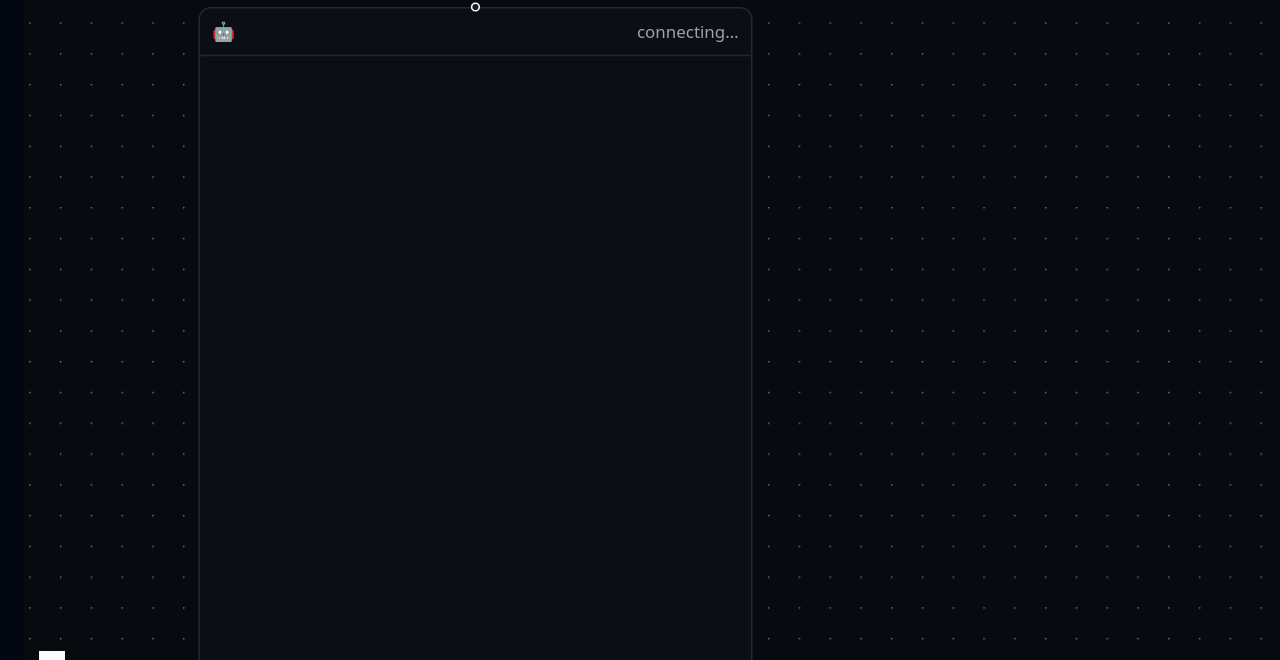
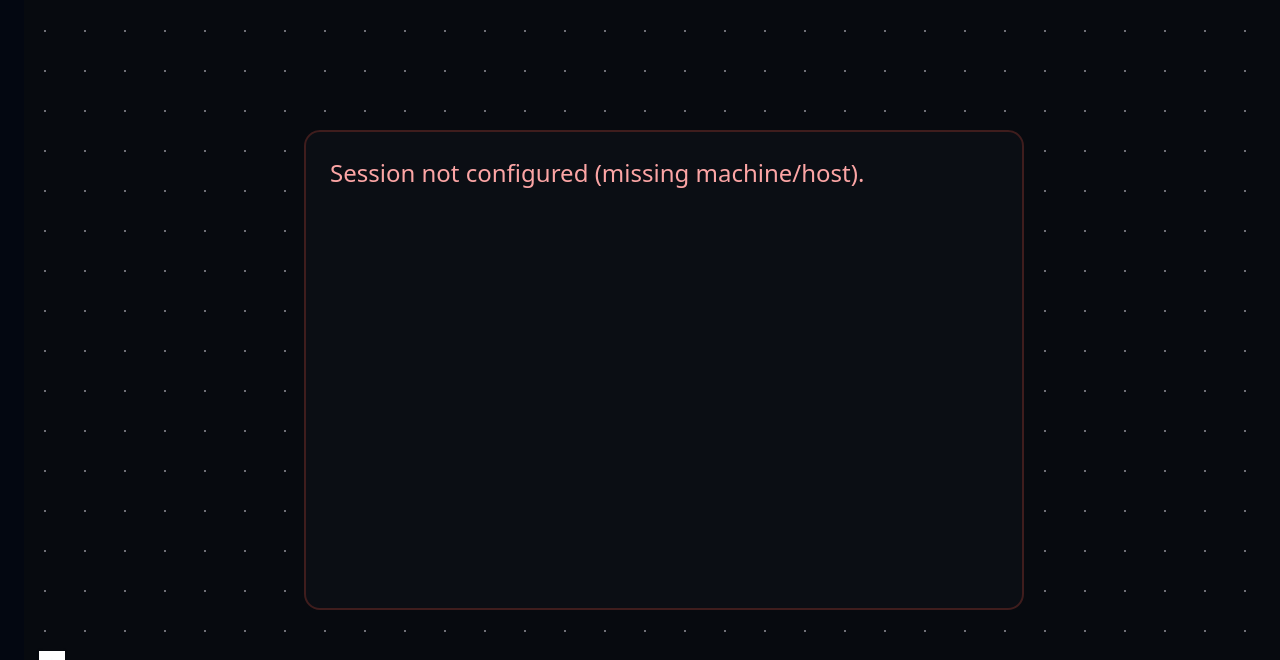
Before and after one commit to fthrvi/fleet, a Next.js app: page /canvas in a window 1280 px wide. Shown: the part 123-783 px from the top of the page. Built offline with nearby package versions, Linux system fonts and the light colour scheme; no server answers; the database is empty.

Commit message:
fix(canvas): guard unconfigured agent node + reload-to-retry hint

```diff
--- a/src/components/canvas/AgentTerminalNode.tsx
+++ b/src/components/canvas/AgentTerminalNode.tsx
@@ -13,6 +13,14 @@ export function AgentTerminalNode({ data, selected }: NodeProps) {
   // Run in the chosen project dir if provided (no terminal-server change needed).
   const launch = d.cwd ? `cd ${JSON.stringify(d.cwd)} && ${d.command}` : d.command;
   const statusColor = status === "ready" ? "#34d399" : status === "error" ? "#f87171" : "#9ca3af";
+
+  if (d?.machineId == null || !d?.hubHost) {
+    return (
+      <div style={{ width: "100%", height: "100%", minWidth: 360, minHeight: 240, background: "#0b0e14", border: "1px solid #3f1d1d", borderRadius: 8, color: "#fca5a5", fontSize: 12, padding: 12 }}>
+        Session not configured (missing machine/host).
+      </div>
+    );
+  }
 
   return (
     <div style={{ width: "100%", height: "100%", minWidth: 360, minHeight: 240, background: "#0b0e14", border: "1px solid #1f2937", borderRadius: 8, display: "flex", flexDirection: "column", overflow: "hidden" }}>
@@ -30,6 +38,7 @@ export function AgentTerminalNode({ data, selected }: NodeProps) {
           <div style={{ position: "absolute", inset: 4, background: "rgba(11,14,20,.92)", color: "#fca5a5", fontSize: 12, padding: 12, overflow: "auto" }}>
             <strong>Connection failed</strong>
             <div style={{ marginTop: 6, fontFamily: "ui-monospace, monospace" }}>{error}</div>
+            <div style={{ marginTop: 8, color: "#9ca3af" }}>Reload the page to retry.</div>
           </div>
         )}
       </div>
```
